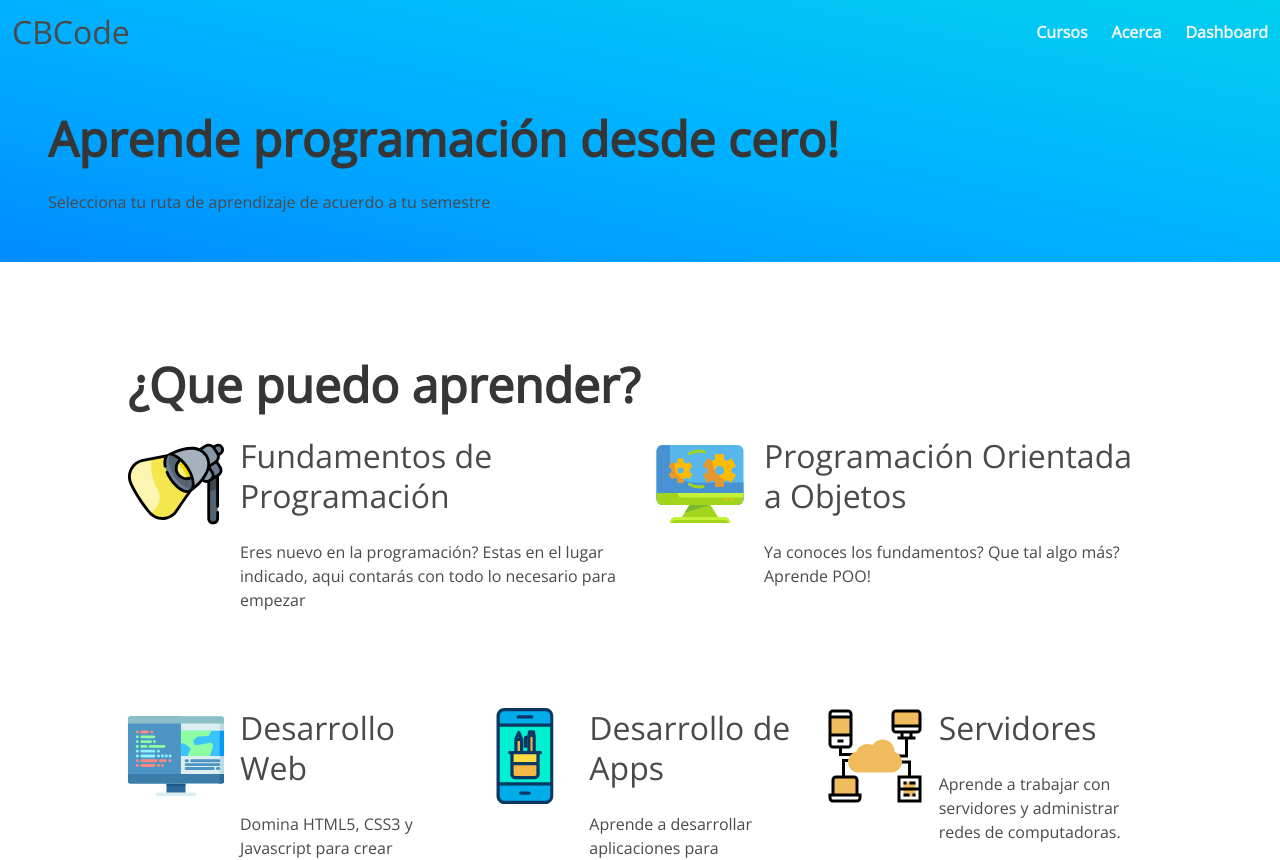
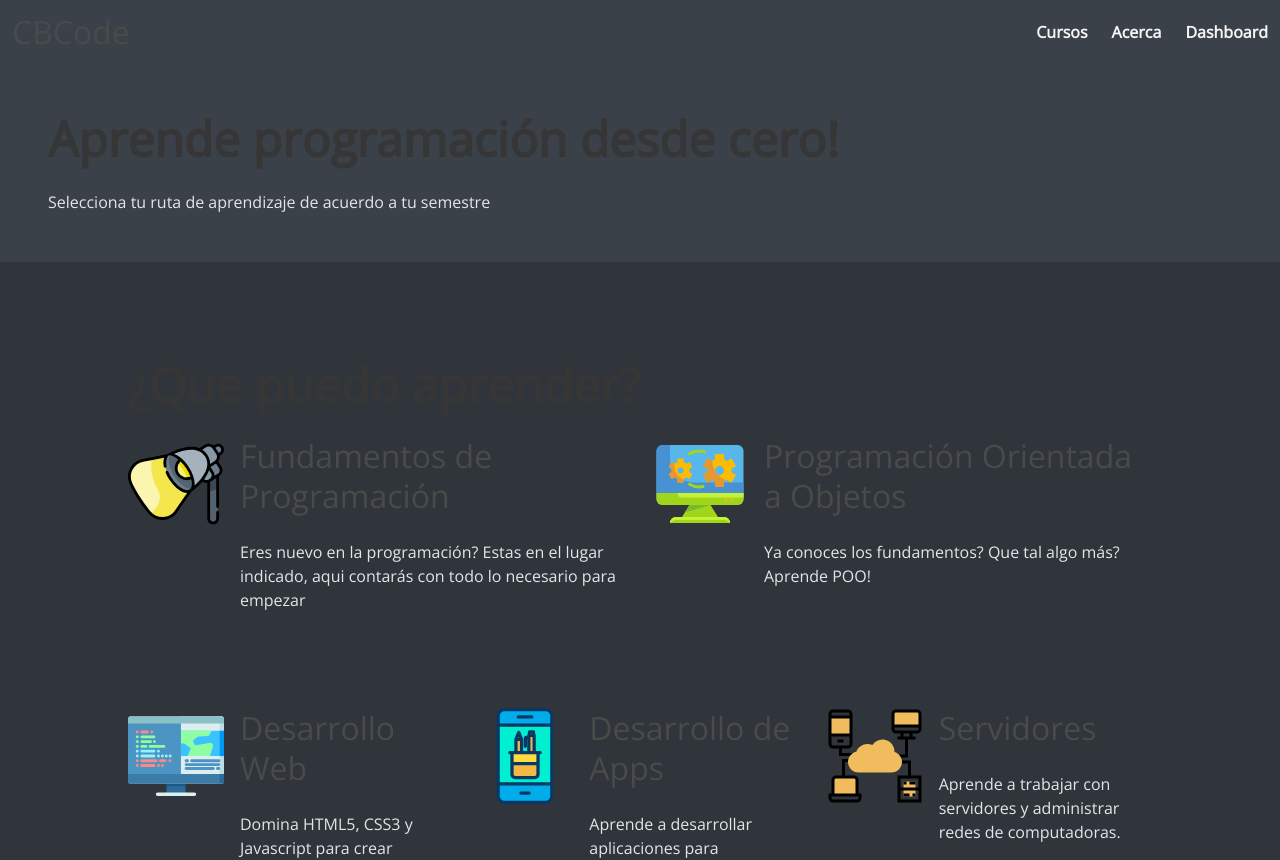
Before and after one commit to ellcontreras/abcode, a Vue app: page / in a window 1280 px wide. Shown: the top 860 px of the page. Built offline with nearby package versions, Linux system fonts and the light colour scheme.

Commit message:
Changed the background color, variables and text color

```diff
--- a/src/sass/styles.scss
+++ b/src/sass/styles.scss
@@ -1,12 +1,23 @@
 @charset "utf-8";
 @import url("https://fonts.googleapis.com/css?family=Open+Sans");
 
-$primary: #008bff;
+$primary: #20a8d8;
 $secondary: #00b2ff;
+$success: #4dbd74;
+$danger: #f86c6b;
+$warning: #ffc107;
+$info: #63c2de;
+
+$background: #2f353a;
 
 .success {
   background-color: $primary;
   color: white;
+}
+
+body {
+  background-color: $background;
+  color: #e3e6e9 !important;
 }
 
 $footer-background-color: #414656;
@@ -14,14 +25,7 @@ $footer-background-color: #414656;
 $family-sans-serif: "Open Sans", sans-serif;
 
 .navbar {
-  background-image: linear-gradient(
-    to right top,
-    #008bff,
-    #00a0ff,
-    #00b1ff,
-    #00c1f7,
-    #00cfee
-  );
+  background-color: #3a4149 !important;
 }
 
 .margin-bottom {
@@ -29,14 +33,7 @@ $family-sans-serif: "Open Sans", sans-serif;
 }
 
 .background-gradient {
-  background-image: linear-gradient(
-    to right top,
-    #008bff,
-    #00a0ff,
-    #00b1ff,
-    #00c1f7,
-    #00cfee
-  );
+  background-color: #3a4149;
 }
 
 .background-gradient-secondary {
@@ -64,6 +61,8 @@ a:hover {
   flex-wrap: nowrap;
   overflow-x: auto;
 
+  max-width: 100% !important;
+
   -webkit-overflow-scrolling: touch;
 
   &::-webkit-scrollbar {
```
